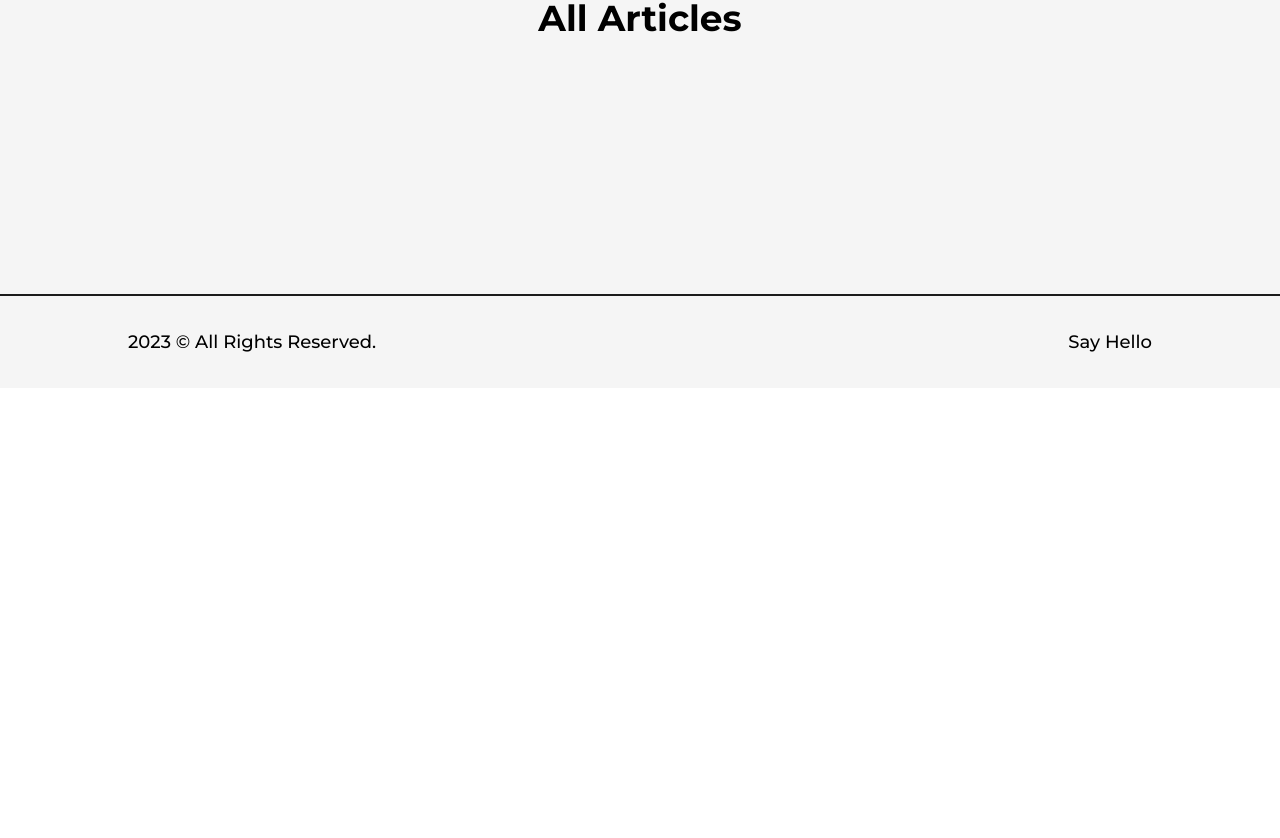
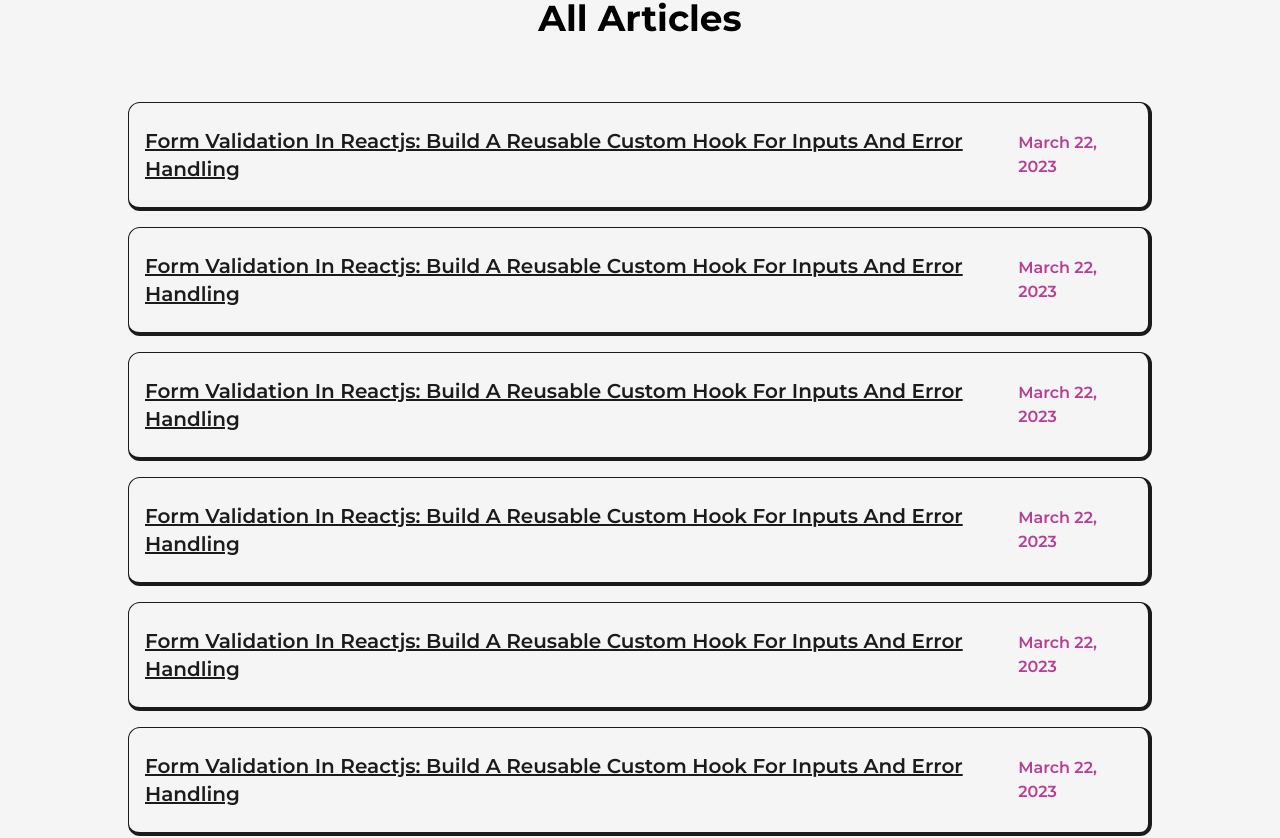
Before and after one commit to khaledtudce/nextjs_tw_fm_portfolio, a Next.js app: page /articles in a window 1280 px wide. Shown: the part 1058-1896 px from the top of the page. Before the commit the page ends 1446 px from the top, so only its background shows below. Built offline with nearby package versions, Linux system fonts and the light colour scheme.

Commit message:
added Articles tab with MovingImg and Article component

```diff
--- a/src/components/about/ExperienceDetail.tsx
+++ b/src/components/about/ExperienceDetail.tsx
@@ -27,9 +27,10 @@
     >
       <ExpLiIcons reference={ref} />
       <motion.div
-        initial={{ y: 50 }}
+        initial={{ y: 100 }}
         whileInView={{ y: 0 }}
         transition={{ duration: 0.5, type: "spring" }}
+        viewport={{ once: true }}
       >
         <h3 className="capitalize font-bold text-2xl">
           {position}&nbsp;
--- /dev/null
+++ b/src/components/articles/Article.tsx
@@ -0,0 +1,25 @@
+import React from "react";
+import { motion } from "framer-motion";
+import { MovingImg } from "@/components/articles/MovingImg";
+import { StaticImageData } from "next/image";
+
+export type ArticleProps = {
+  img: StaticImageData;
+  title: string;
+  date: string;
+  link: string;
+};
+
+export const Article = ({ img, title, date, link }: ArticleProps) => {
+  return (
+    <motion.li
+      initial={{ y: 100 }}
+      whileInView={{ y: 0, transition: { duration: 0.5, ease: "easeInOut" } }}
+      viewport={{ once: true }}
+      className="relative w-full p-4 py-6 my-4 rounded-xl flex items-center justify-between bg-light text-dark first:mt-0 border border-solid border-dark border-r-4 border-b-4"
+    >
+      <MovingImg img={img} title={title} link={link} />
+      <span className="text-primary font-semibold pl-4">{date}</span>
+    </motion.li>
+  );
+};
--- /dev/null
+++ b/src/components/articles/MovingImg.tsx
@@ -0,0 +1,52 @@
+import React, { useRef } from "react";
+import Link from "next/link";
+import { motion, useMotionValue } from "framer-motion";
+import Image, { StaticImageData } from "next/image";
+
+export const FrameImage = motion(Image);
+
+export type MovingImgProps = {
+  img: StaticImageData;
+  title: string;
+  link: string;
+};
+
+export const MovingImg = ({ title, img, link }: MovingImgProps) => {
+  const x = useMotionValue(0);
+  const y = useMotionValue(0);
+  const imgRef = useRef<HTMLImageElement>(null);
+
+  const handleMouseMove = (event: any) => {
+    imgRef.current!.style.display = "inline-block";
+    x.set(event.pageX);
+    y.set(-10);
+  };
+
+  const handleMouseLeave = (event: any) => {
+    imgRef.current!.style.display = "none";
+    x.set(0);
+    y.set(0);
+  };
+
+  return (
+    <Link
+      href={link}
+      target="_blank"
+      onMouseMove={handleMouseMove}
+      onMouseLeave={handleMouseLeave}
+    >
+      <h2 className="capitalize text-xl font-semibold hover: underline">
+        {title}
+      </h2>
+      <FrameImage
+        style={{ x: x, y: y }}
+        initial={{ opacity: 0 }}
+        whileInView={{ opacity: 1, transition: { duration: 0.2 } }}
+        ref={imgRef}
+        src={img}
+        alt={title}
+        className="z-10 w-96 h-auto hidden absolute rounded-lg"
+      />
+    </Link>
+  );
+};
--- a/src/components/shared/Footer.tsx
+++ b/src/components/shared/Footer.tsx
@@ -5,7 +5,7 @@
 const Footer = () => {
   return (
     <footer className="w-full border-t-2 border-solid border-dark font-medium text-lg">
-      <Layout className="py-8">
+      <Layout className="py-5">
         <div className="flex items-center justify-between">
           <span>{new Date().getFullYear()} &copy; All Rights Reserved.</span>
           <Link href="mailto:khaledreza@gmail.com">Say Hello</Link>
--- a/src/pages/articles.tsx
+++ b/src/pages/articles.tsx
@@ -2,9 +2,16 @@
 import Layout from "@/components/shared/Layout";
 import Head from "next/head";
 import React from "react";
-import img from "../../public/images/articles/pagination component in reactjs.jpg";
-import img1 from "../../public/images/articles/todo list app built using react redux and framer motion.png";
 import { FeaturedArticle } from "../components/articles/FeaturedArticle";
+import articleImg1 from "../../public/images/articles/todo list app built using react redux and framer motion.png";
+import articleImg2 from "../../public/images/articles/pagination component in reactjs.jpg";
+import articleImg3 from "../../public/images/articles/create modal component in react using react portals.png";
+import articleImg4 from "../../public/images/articles/What is higher order component in React.jpg";
+import articleImg5 from "../../public/images/articles/create loading screen in react js.jpg";
+import articleImg6 from "../../public/images/articles/form validation in reactjs using custom react hook.png";
+import articleImg7 from "../../public/images/articles/smooth scrolling in reactjs.png";
+import articleImg8 from "../../public/images/articles/create loading screen in react js.jpg";
+import { Article } from "../components/articles/Article";
 
 const articles = () => {
   return (
@@ -22,7 +29,7 @@
             />
             <ul className="grid grid-cols-2 gap-16">
               <FeaturedArticle
-                img={img}
+                img={articleImg2}
                 link="/"
                 title="Build A Custom Pagination Component In Reactjs From Scratch Learn"
                 summery="how to build a custom pagination component in ReactJS from
@@ -32,7 +39,7 @@
               />
 
               <FeaturedArticle
-                img={img1}
+                img={articleImg1}
                 link="/"
                 title="Build A Custom Pagination Component In Reactjs From Scratch Learn"
                 summery="how to build a custom pagination component in ReactJS from
@@ -44,6 +51,44 @@
             <h2 className="font-bold text-4xl w-full text-center my-16 mt-32">
               All Articles
             </h2>
+            <ul>
+              <Article
+                title="Form Validation In Reactjs: Build A Reusable Custom Hook For Inputs And Error Handling"
+                date="March 22, 2023"
+                img={articleImg3}
+                link="/"
+              />
+              <Article
+                title="Form Validation In Reactjs: Build A Reusable Custom Hook For Inputs And Error Handling"
+                date="March 22, 2023"
+                img={articleImg4}
+                link="/"
+              />
+              <Article
+                title="Form Validation In Reactjs: Build A Reusable Custom Hook For Inputs And Error Handling"
+                date="March 22, 2023"
+                img={articleImg5}
+                link="/"
+              />
+              <Article
+                title="Form Validation In Reactjs: Build A Reusable Custom Hook For Inputs And Error Handling"
+                date="March 22, 2023"
+                img={articleImg6}
+                link="/"
+              />
+              <Article
+                title="Form Validation In Reactjs: Build A Reusable Custom Hook For Inputs And Error Handling"
+                date="March 22, 2023"
+                img={articleImg7}
+                link="/"
+              />
+              <Article
+                title="Form Validation In Reactjs: Build A Reusable Custom Hook For Inputs And Error Handling"
+                date="March 22, 2023"
+                img={articleImg8}
+                link="/"
+              />
+            </ul>
           </>
         </Layout>
       </main>
```
